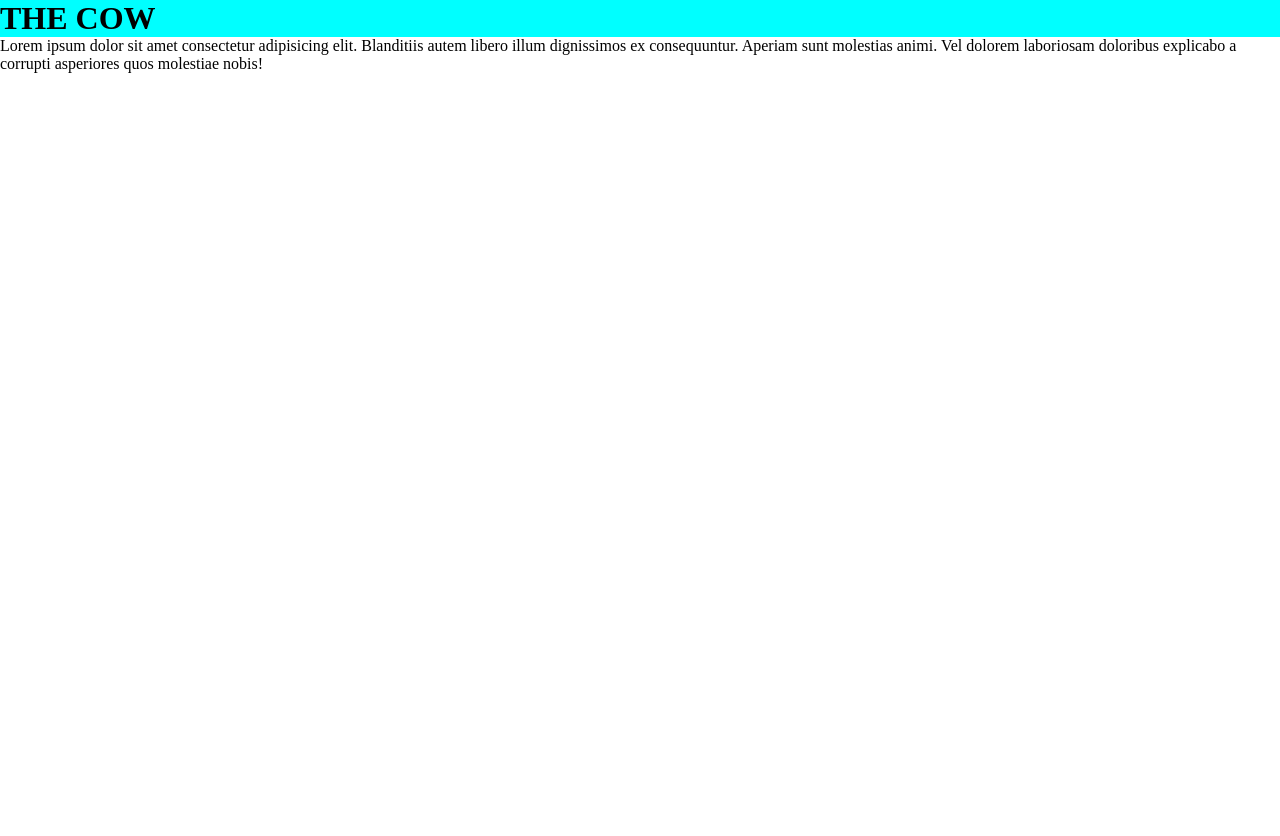
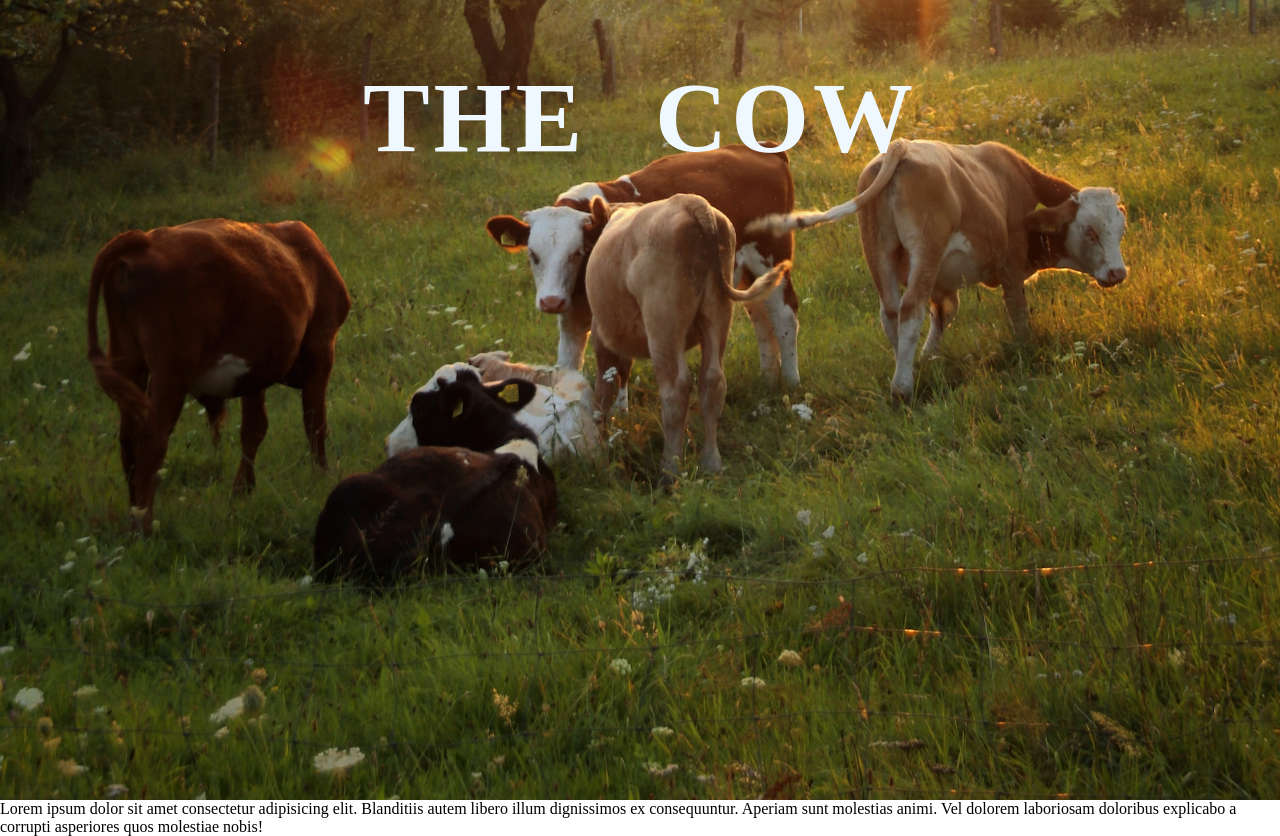
Before and after one commit to ImranRifat067/1st-conceptual-session, a plain HTML site: page index.html in a window 1280 px wide. Before the commit the page ends 800 px from the top, so only its background shows below. Drawn offline with Linux system fonts and the light colour scheme.

Commit message:
change style

```diff
--- a/index.html
+++ b/index.html
@@ -6,7 +6,7 @@
     <title>1st conceptual session</title>
     <link rel="stylesheet" href="styles/1st_conceptual_session.css">
 </head>
-<body class="hero-div">
+<body>
     <div class="hero">
         <h1>
             THE COW
--- a/styles/1st_conceptual_session.css
+++ b/styles/1st_conceptual_session.css
@@ -3,4 +3,18 @@
 }
 .hero{
     background-color: aqua;
+    background-image: url(../styles/images/cow.jpg.jpg);
+    height:100vh;
+    background-position: bottom center;
+    background-size:cover
 }
+.hero h1{
+    text-align:center;
+    color:aliceblue;
+    font-size:100px;
+    padding-top:60px;
+    font-family:'Times New Roman', Times, serif;
+    font-weight: 900;
+    word-spacing: 40px;
+    letter-spacing:4px ;
+}
```
